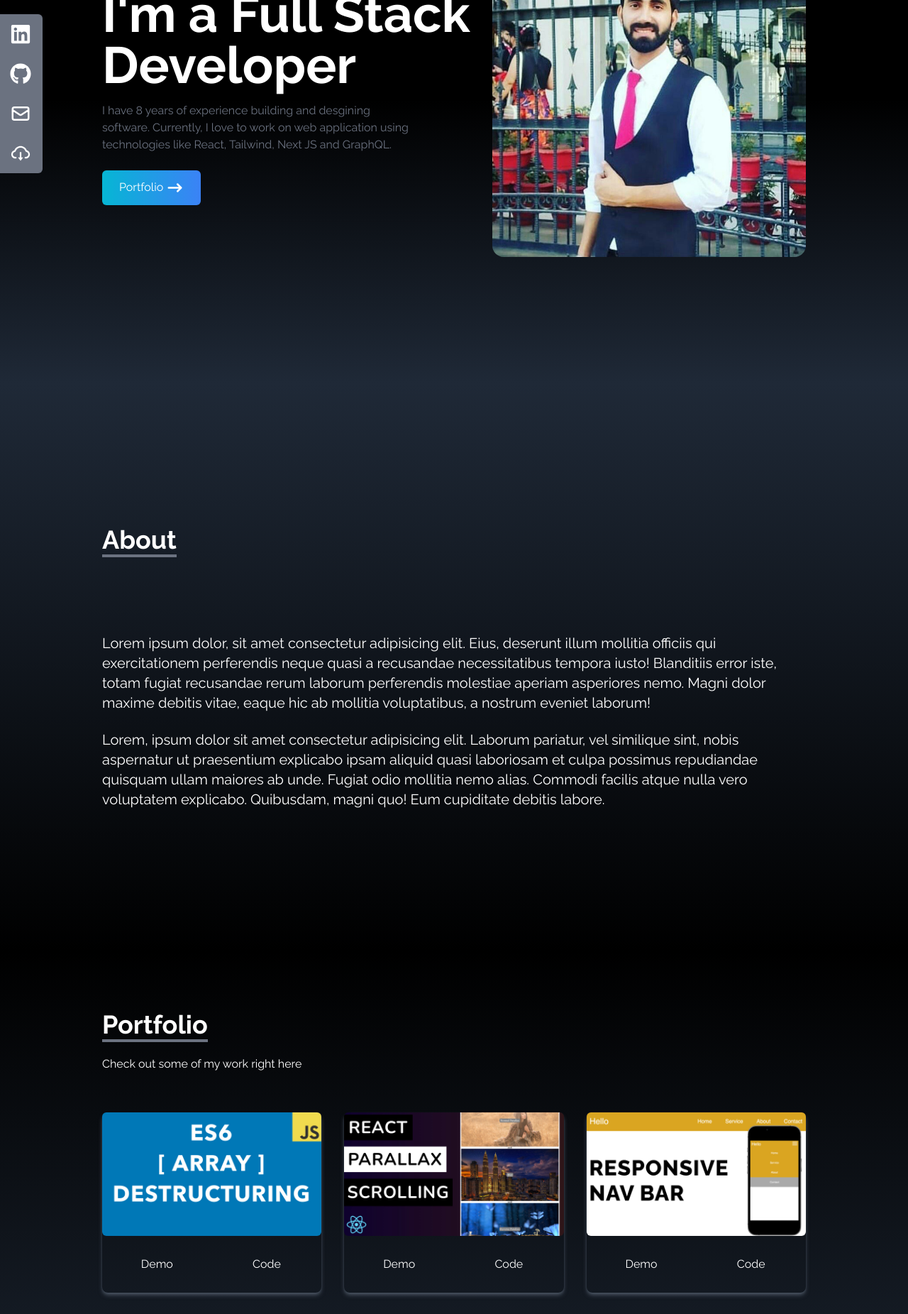
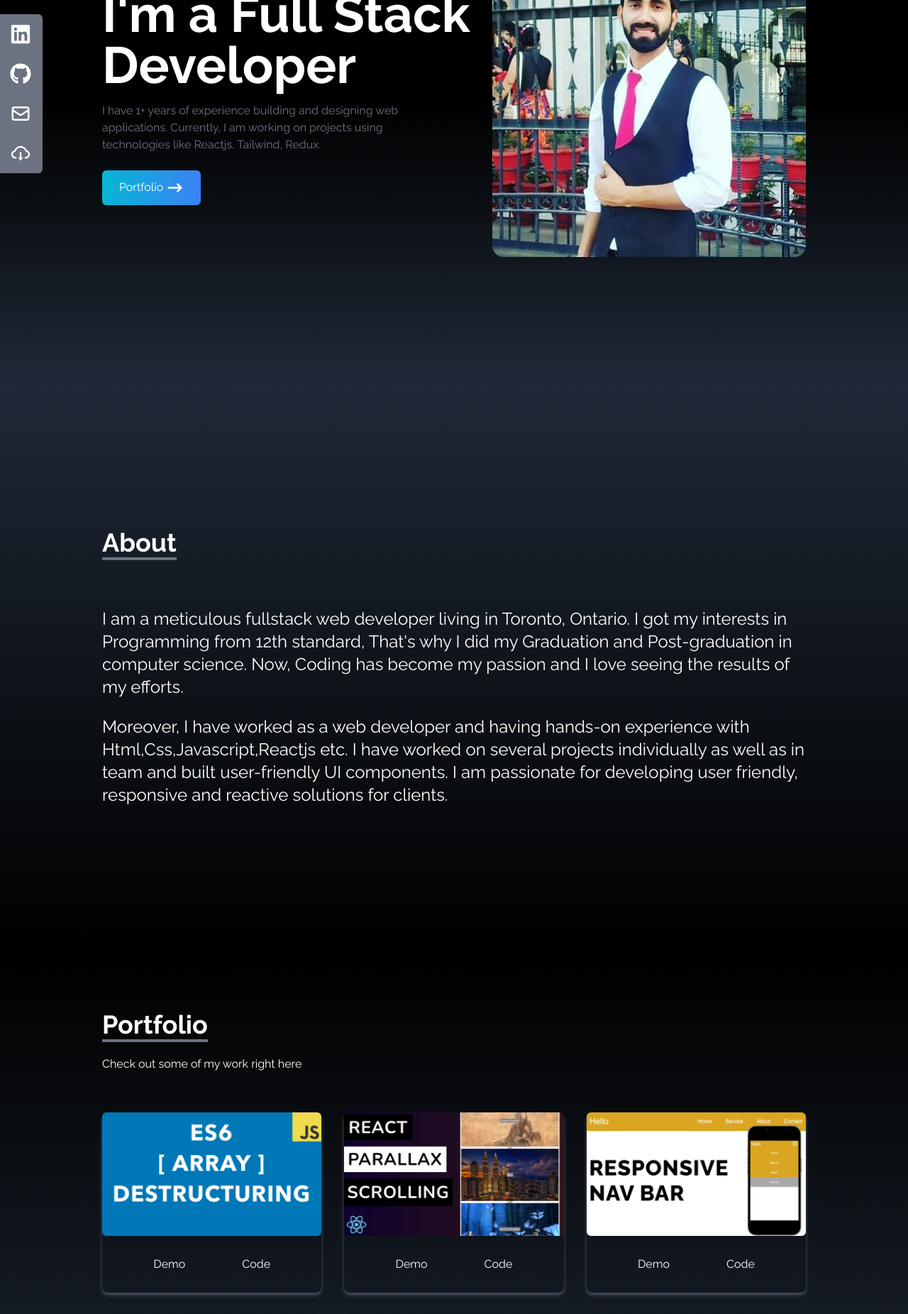
Before and after one commit to sunil-dhi/ReactPPortfolioUpdated, a React (Create React App) app: page / in a window 1280 px wide. Shown: the part 260-2111 px from the top of the page at 71% size. Built offline with nearby package versions, Linux system fonts and the light colour scheme.

Commit message:
added code and demolinks

```diff
--- a/src/components/About.jsx
+++ b/src/components/About.jsx
@@ -13,24 +13,14 @@ const About = () => {
           </p>
         </div>
 
-        <p className="text-xl mt-20">
-          Lorem ipsum dolor, sit amet consectetur adipisicing elit. Eius,
-          deserunt illum mollitia officiis qui exercitationem perferendis neque
-          quasi a recusandae necessitatibus tempora iusto! Blanditiis error
-          iste, totam fugiat recusandae rerum laborum perferendis molestiae
-          aperiam asperiores nemo. Magni dolor maxime debitis vitae, eaque hic
-          ab mollitia voluptatibus, a nostrum eveniet laborum!
+        <p className="text-2xl mt-10">
+        I am a meticulous fullstack web developer living in Toronto, Ontario. I got my interests in Programming from 12th standard, That's why I did my Graduation and Post-graduation in computer science. Now, Coding has become my passion and I love seeing the results of my efforts.
         </p>
 
         <br />
 
-        <p className="text-xl">
-          Lorem, ipsum dolor sit amet consectetur adipisicing elit. Laborum
-          pariatur, vel similique sint, nobis aspernatur ut praesentium
-          explicabo ipsam aliquid quasi laboriosam et culpa possimus repudiandae
-          quisquam ullam maiores ab unde. Fugiat odio mollitia nemo alias.
-          Commodi facilis atque nulla vero voluptatem explicabo. Quibusdam,
-          magni quo! Eum cupiditate debitis labore.
+        <p className="text-2xl">
+          Moreover, I have worked as a web developer and having hands-on experience with Html,Css,Javascript,Reactjs etc. I have worked on several projects individually as well as in team and built user-friendly UI components. I am passionate for developing user friendly, responsive and reactive solutions for clients.
         </p>
       </div>
     </div>
--- a/src/components/Contact.jsx
+++ b/src/components/Contact.jsx
@@ -6,7 +6,7 @@ const Contact = () => {
       name="contact"
       className="bg-gradient-to-b from-black to-gray-800 p-4 wi-full h-screen"
     >
-      <div className="flex flex-col text-white max-w-screen-lg justify-center mx-auto p-4 h-full ">
+      <div className="flex flex-col text-white max-w-screen-lg justify-center mx-auto pt-15 h-full ">
         <div className="pb-8">
           <p className="text-4xl border-b-4 border-gray-500 inline font-bold">
             Contact
--- a/src/components/Experience.jsx
+++ b/src/components/Experience.jsx
@@ -64,7 +64,7 @@ const Experience = () => {
       name="experience"
       className="bg-gradient-to-b from-gray-800 to-black pt-[50px] w-full h-screen"
     >
-      <div className="max-w-screen-lg mx-auto p-4 flex flex-col justify-center w-full h-full text-white">
+      <div className="max-w-screen-lg mx-auto pt-15 flex flex-col justify-center w-full h-full text-white">
         <div  className="">
           <p className="text-4xl font-bold border-b-4 border-gray-500 p-2 inline">
             Experience
@@ -72,7 +72,7 @@ const Experience = () => {
           <p className="py-6">These are the technologies I've worked with</p>
         </div>
 
-        <div className="w-full grid grid-cols-2 sm:grid-cols-3 gap-8 text-center py-8 px-12 sm:px-0">
+        <div className="w-full grid grid-cols-2 sm:grid-cols-3 gap-6 text-center py-4 px-12 sm:px-0">
           {techs.map(({ id, tech, title, style }) => (
             <div
               key={id}
--- a/src/components/Home.jsx
+++ b/src/components/Home.jsx
@@ -15,14 +15,15 @@ const Home = () => {
             I'm a Full Stack Developer
           </h2>
           <p className="text-gray-500 py-4 max-w-md">
-            I have 8 years of experience building and desgining software.
-            Currently, I love to work on web application using technologies like
-            React, Tailwind, Next JS and GraphQL.
+            I have 1+ years of experience building and designing web applications.
+            Currently, I am working on projects using technologies like
+            Reactjs, Tailwind, Redux.
           </p>
 
           <div>
             <Link
               to="portfolio"
+              offset={-100}
               smooth
               duration={800}
               className="group text-white w-fit px-6 py-3 my-2 flex items-center rounded-md bg-gradient-to-r from-cyan-500 to-blue-500 cursor-pointer"
--- a/src/components/Navbar.jsx
+++ b/src/components/Navbar.jsx
@@ -37,7 +37,7 @@ const NavBar = () => {
         {links.map(({ id, link }) => (
           <li
             key={id}
-            className="px-4 cursor-pointer capitalize font-medium text-gray-500 hover:scale-105 duration-200"
+            className="px-4 cursor-pointer capitalize font-medium text-gray-500 hover:scale-110 duration-200"
           >
             <Link to={link} offset={-70} smooth duration={500}>
               {link}
@@ -63,7 +63,7 @@ const NavBar = () => {
               <Link
                 onClick={() => setNav(!nav)}
                 to={link}
-                offset={-70}
+                offset={-10}
                 smooth
                 duration={500}
               >
--- a/src/components/Portfolio.jsx
+++ b/src/components/Portfolio.jsx
@@ -11,26 +11,38 @@ const Portfolio = () => {
     {
       id: 1,
       src: arrayDestruct,
+      vercel:'https://react-food-app-beige.vercel.app/',
+      github:'https://github.com/sunil-dhi/React-Food-App',
     },
     {
       id: 2,
       src: reactParallax,
+      vercel:'',
+      github:'',
     },
     {
       id: 3,
       src: navbar,
+      vercel:'https://react-p-portfolio-updated.vercel.app/',
+      github:'https://github.com/sunil-dhi/ReactPPortfolioUpdated',
     },
     {
       id: 4,
       src: reactSmooth,
+      vercel:'',
+      github:'',
     },
     {
       id: 5,
       src: installNode,
+      vercel:'https://ecommerce-frontend-eosin.vercel.app/',
+      github:'https://github.com/sunil-dhi/EcommerceFrontend',
     },
     {
       id: 6,
       src: reactWeather,
+      vercel: 'https://react-js-quiz-app-delta.vercel.app',
+      github: 'https://github.com/sunil-dhi/ReactJs_Quiz-App'
     },
   ];
 
@@ -48,7 +60,7 @@ const Portfolio = () => {
       </div>
 
       <div className="grid sm:grid-cols-2 md:grid-cols-3 gap-8 px-12 sm:px-0">
-        {portfolios.map(({ id, src }) => (
+        {portfolios.map(({ id, src,vercel,github }) => (
           <div key={id} className="shadow-md shadow-gray-600 rounded-lg">
             <img
               src={src}
@@ -56,12 +68,12 @@ const Portfolio = () => {
               className="rounded-md duration-200 hover:scale-105"
             />
             <div className="flex items-center justify-center">
-              <button className="w-1/2 px-6 py-3 m-4 duration-200 hover:scale-105">
+              <a href={vercel}><button className="w-1/2 px-6 py-3 m-4 duration-200 hover:scale-105">
                 Demo
-              </button>
-              <button className="w-1/2 px-6 py-3 m-4 duration-200 hover:scale-105">
+              </button></a>
+              <a href={github}><button onClick={vercel} className="w-1/2 px-6 py-3 m-4 duration-200 hover:scale-105">
                 Code
-              </button>
+              </button></a>
             </div>
           </div>
         ))}
```
